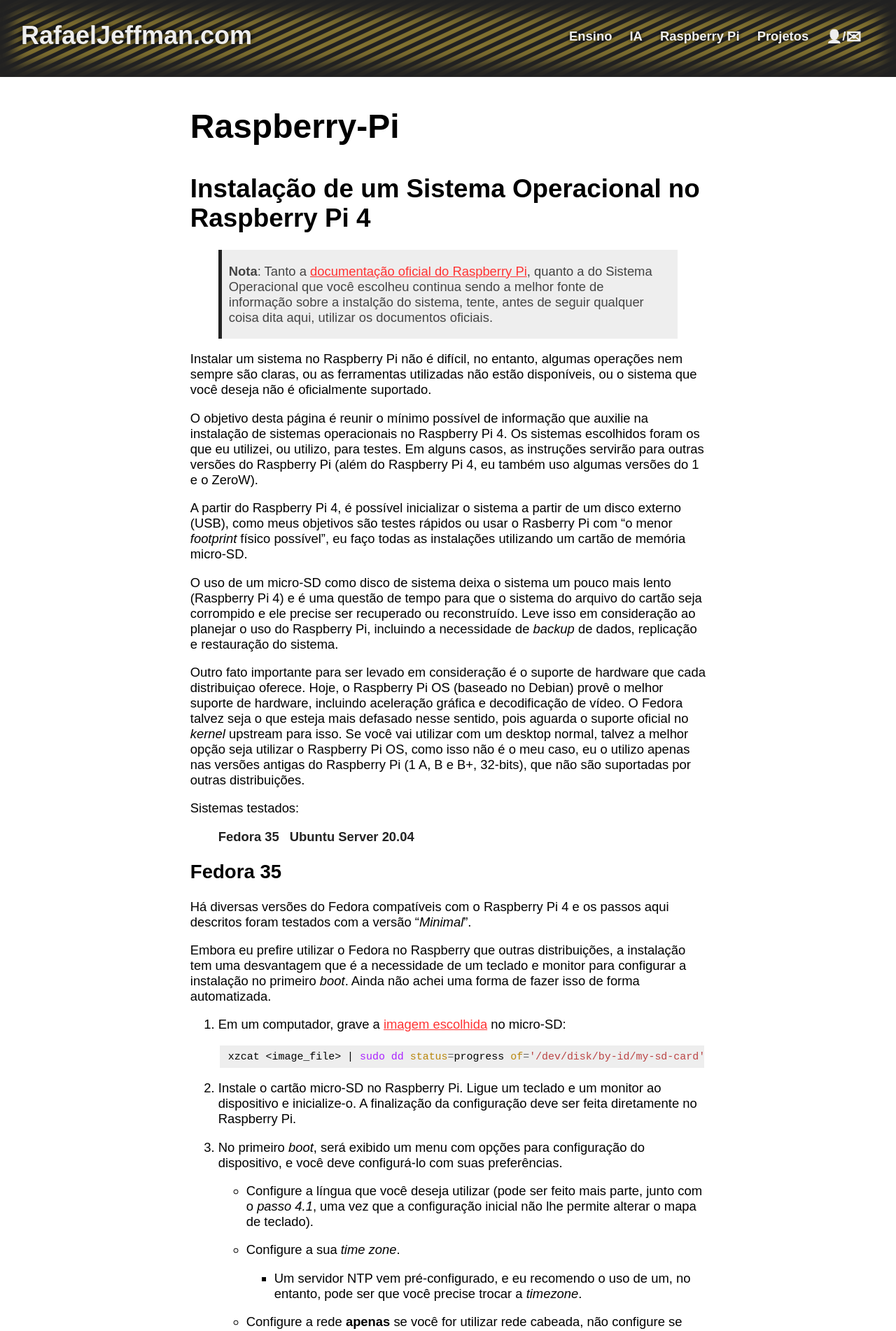
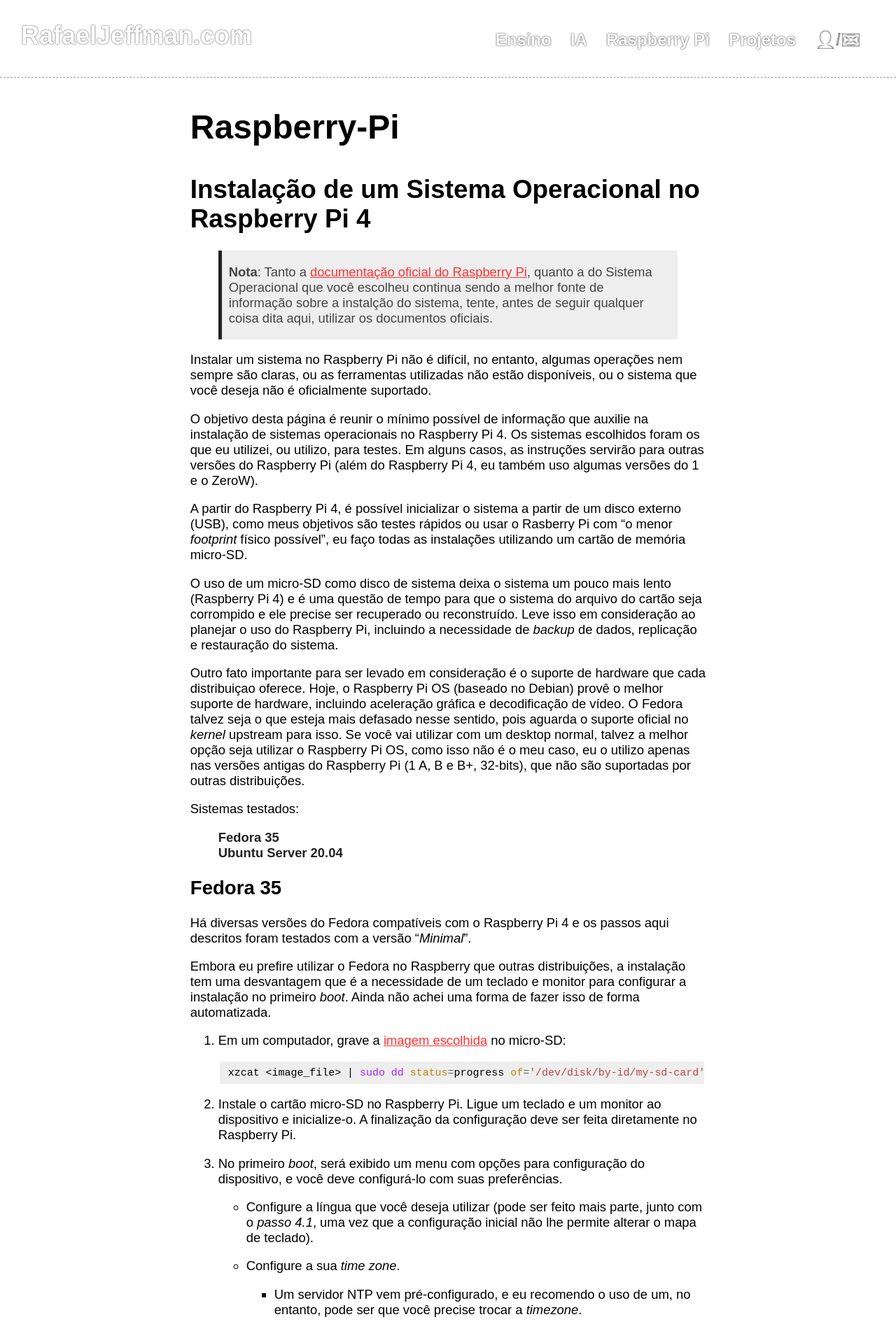
Before and after one commit to rafasgj/rafaeljeffman.com, a Jekyll site: the page built from raspberry/os-installation.md, in a window 1280 px wide. Shown: the top 1902 px of the page at 70% size. Built offline with Jekyll 4.4.1, drawn with Linux system fonts in a browser that asks for light colours.

Commit message:
New site look.

```diff
--- a/css/site.css
+++ b/css/site.css
@@ -1,10 +1,11 @@
 
-html {}
+html {
+    font-family: Montserrat, sans-serif;
+}
 
 body {
     margin: 0;
     padding: 0;
-    font-family: Montserrat, sans-serif;
     min-height: 100vh;
     font-size: 115%;
 }
@@ -18,16 +19,31 @@
     position: relative;
     top: 0;
     min-height: 100vh;
+    width: 100%;
     margin: 0;
     padding: 0;
+    display: inline-block;
 }
 
 #header {
-        height: 50px;
-        background: repeating-linear-gradient(-25deg, #807030 0px, #807030 5px, #202020 6px, #202020 11px, #807030 12px);
-        color: #eee;
-        box-shadow: inset 0px 0px 20px 20px #222;
-        padding: 30px;
+    height: 50px;
+    padding: 30px;
+    border-bottom: dashed #999 1px;
+}
+
+#header.home {
+    height: 200px;
+    background: #fff;
+    box-shadow: none;
+}
+
+#biohazard {
+    position: absolute;
+    right: 140px;
+    top: 50px;
+    font-size: 100px;
+    text-shadow: #333 0 0 8px;
+    font-family: Noto Emoji;
 }
 
 #site_logo {
@@ -35,10 +51,19 @@
     font-weight: 600;
     float: left;
 }
-#site_logo a {
+#site_logo > a {
     text-decoration: none;
-    color: #eee;
-    text-shadow: 0 0 8px #000;
+    color: #fff;
+    text-shadow: 0 0 2px #222;
+}
+#site_logo > a:hover {
+    text-shadow: 0 0 2px #000;
+}
+#site_logo.home {
+    font-size: 100px;
+    margin: 0 auto;
+    float: none;
+    margin-top: 20px;
 }
 
 #menu {
@@ -46,28 +71,44 @@
     right: 40px;
     top: 15px;
 }
+
 .menu-item {
     list-style: none;
     margin: 5px 10px;
     display: inline-block;
-    text-shadow: 0 0 5px #000;
     font-weight: bolder;
+    font-size: 18pt;
+    padding: 1px;
+
+    color: #fff;
+    background-clip: text;
 }
 .menu-item a {
     text-decoration: none;
-    color: #eee;
+    color: #fff;
+    text-shadow: 0 0 2px #000;
 }
 .menu-item a:hover {
     text-decoration: none;
-    color: #fff;
+    text-shadow: 0 0 2px #800;
 }
 
 #about {
     color: transparent;
-    text-shadow: 0 0 0 #eee;
+    background: #000;
+    background-clip: text;
+    text-shadow: 0 0 3px #fff;
+}
+#about:hover {
+    color: transparent;
+    background: #000;
+    background-clip: text;
+    text-shadow: 0 0 3px #fcc;
 }
 
 #footer {
+    position: absolute;
+    bottom: 0;
     width: 100%;
     text-align: center;
     font-size: 80%;
@@ -80,6 +121,15 @@
     /* background: repeating-linear-gradient(-45deg, #f7d707 0px, #f7d707 5px, #e7c707 6px, #e7c707 11px, #f7d707 12px); */
 }
 
+div.icons {
+    display: inline-block;
+    border: thin solid red;
+}
+
+div.icons ul {
+    display: inline-block;
+}
+
 #copyright {
     margin: 0 auto;
 }
@@ -88,6 +138,7 @@
     width: 72ch;
     max-width: 72ch;
     margin: 0 auto;
+    margin-bottom: 100px;
 }
 
 #tags {
@@ -131,7 +182,7 @@
 
 .tag-list + ul > li {
     list-style: none;
-    display: inline-block;
+    display: block;
     margin-right: 10px;
 }
 .tag-list + ul > li > a {
@@ -143,3 +194,71 @@
 code.language-plaintext {
     font-size: 120%;
 }
+
+div.image {
+    margin: 1em auto;
+    text-align: center;
+    padding: 1em;
+}
+
+.teaching-svg {
+    color: #333;
+    stroke: #333;
+    stroke-width: 2;
+    fill: #fff;
+    font-size: 150%;
+    font-family: "Times New Roman", serif;
+}
+
+svg > text {
+    stroke-width: 0;
+    fill: #333;
+}
+
+.card {
+    margin: 30px;
+    width: 300px;
+    padding: 30px;
+    border: transparent thin solid;
+    border-radius: 15px 15px;
+    box-shadow: #333 0px 0px 10px;
+    display: inline-block;
+}
+
+.card-title {
+    font-size: 24pt;
+    font-weight: bold;
+    color: #333;
+    margin-bottom: 15px;
+}
+
+.read-more {
+    margin-top: 15px;
+}
+
+.read-more a {
+    color: #eee;
+    font-size: 18pt;
+    font-weight: bold;
+    text-decoration: none;
+    background-color: #38f;
+    padding: 10px;
+    border-radius: 10px 10px;
+}
+
+
+.icons > ul > li {
+    list-style: none;
+    display: inline-block;
+    margin: 8px;
+    font-size: 18pt;
+}
+
+.icons > ul > li > a {
+    text-decoration: none;
+    color: #333;
+}
+
+.icons > ul > li > a:hover {
+    text-decoration: none;
+}
```
